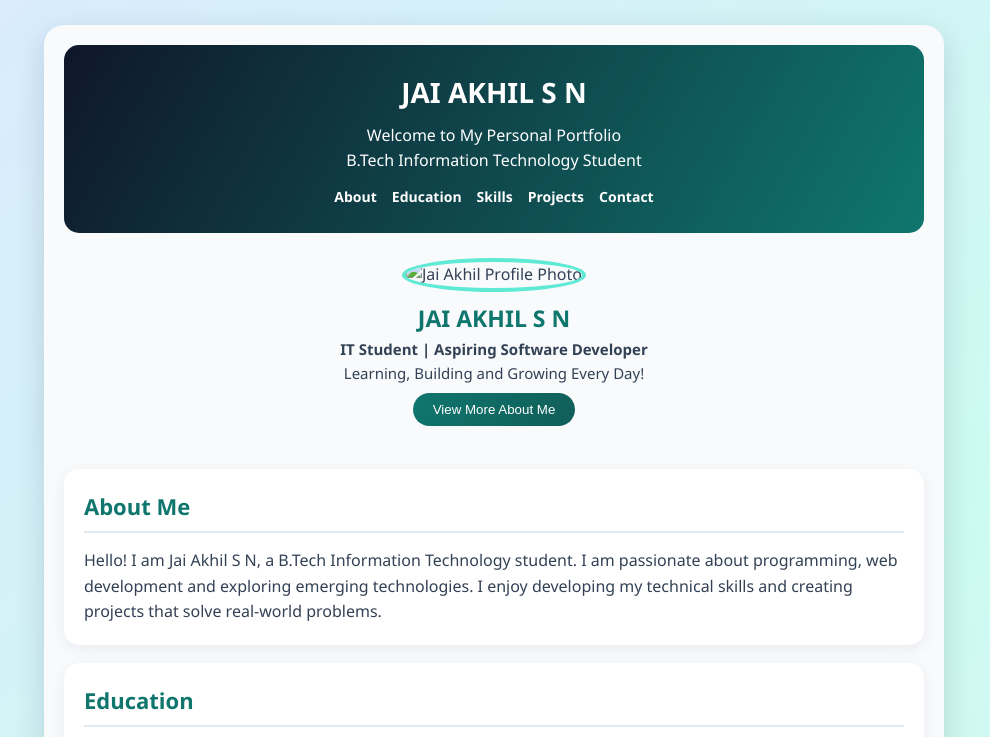
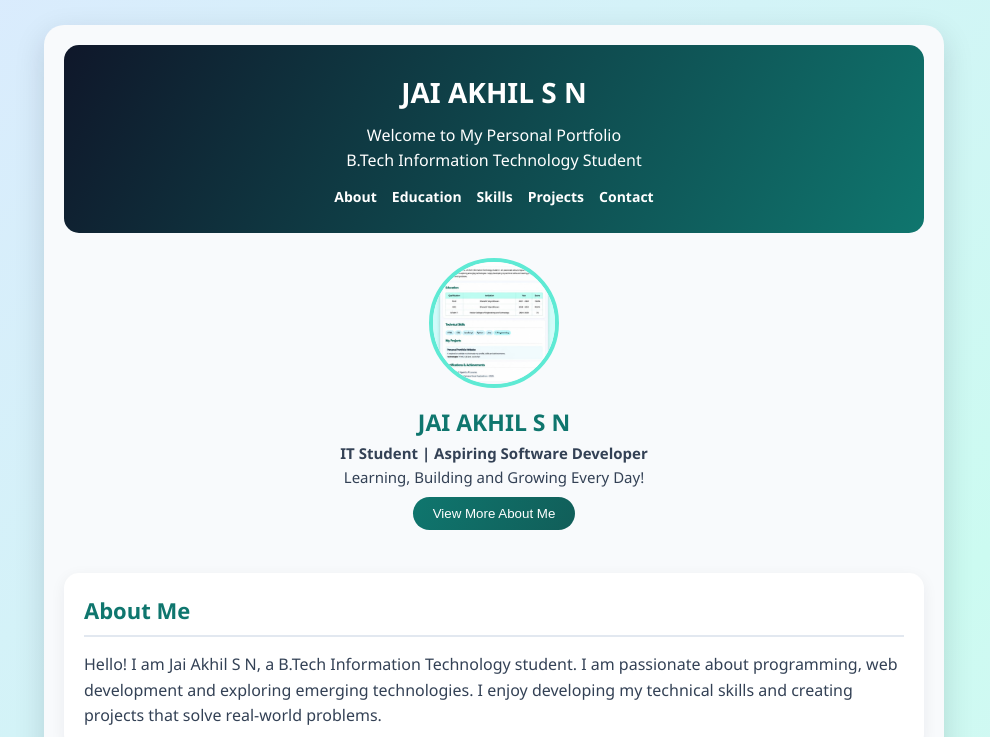
Before and after one commit to JAIAKHIL18/PORTFOLIO, a plain HTML site: page Ex-1a.html in a window 1280 px wide. Shown: the top 737 px of the page, without its empty margins (146-1136 px from the left). Drawn offline with Linux system fonts and the light colour scheme.

Commit message:
Update Ex-1a.html

```diff
--- a/Ex-1a.html
+++ b/Ex-1a.html
@@ -256,7 +256,7 @@ footer {
     <!-- Profile -->
 
     <div class="profile">
-        <img src="jai.jpeg" alt="Jai Akhil Profile Photo">
+        <img src="jai.jpg" alt="Jai Akhil Profile Photo">
 
         <h2>JAI AKHIL S N</h2>
         <p><b>IT Student | Aspiring Software Developer</b></p>
```
